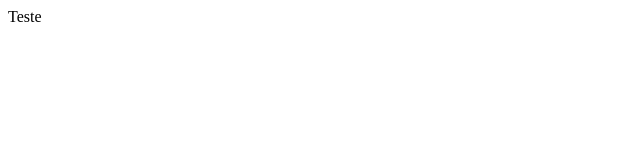
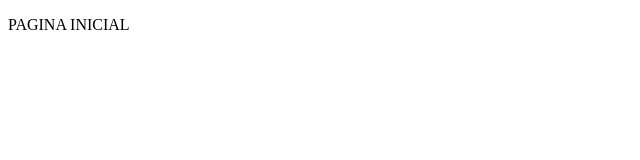
Before and after one commit to Valdir-coelho-jr/project-people, a React (Create React App) app: page /pagina-inicial in a window 1280 px wide. Shown: the top 160 px of the page, without its empty margins (0-640 px from the left). Built offline with nearby package versions, Linux system fonts and the light colour scheme.

Commit message:
feat: Adicionando o react-router-dom v6

```diff
--- a/package.json
+++ b/package.json
@@ -5,10 +5,11 @@
   "dependencies": {
     "react": "^18.2.0",
     "react-dom": "^18.2.0",
+    "react-router-dom": "^6.11.1",
     "react-scripts": "5.0.1"
   },
   "scripts": {
-    "start": "BROWSER=none react-scripts start",
+    "start": "react-scripts start",
     "build": "react-scripts build",
     "test": "react-scripts test",
     "eject": "react-scripts eject"
--- a/src/App.tsx
+++ b/src/App.tsx
@@ -1,3 +1,10 @@
+import { BrowserRouter } from "react-router-dom";
+import { AppRoutes } from "./routes";
+
 export const App = () => {
-  return <div className="App">Teste</div>;
+  return (
+    <BrowserRouter>
+      <AppRoutes />
+    </BrowserRouter>
+  );
 };
--- a/src/routes/index.tsx
+++ b/src/routes/index.tsx
@@ -1 +1,11 @@
-export { };
+import { Routes, Route, Navigate } from "react-router-dom";
+
+export const AppRoutes = () => {
+  return (
+    <Routes>
+      <Route path="/pagina-inicial" element={<p>PAGINA INICIAL</p>} />
+
+      <Route path="*" element={<Navigate to="/pagina-inicial" />} />
+    </Routes>
+  );
+};
```
Also changed, not shown: 1 other file (tests, documents, lock files or other folders).
